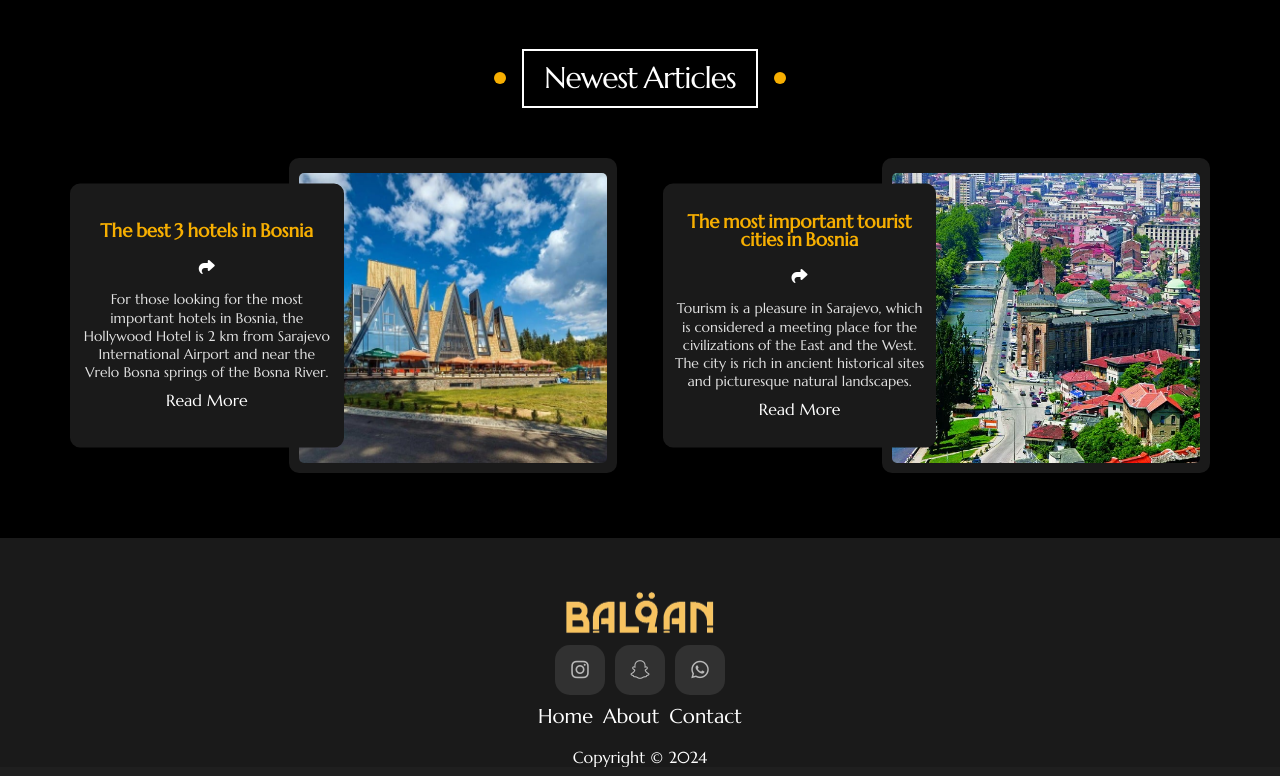
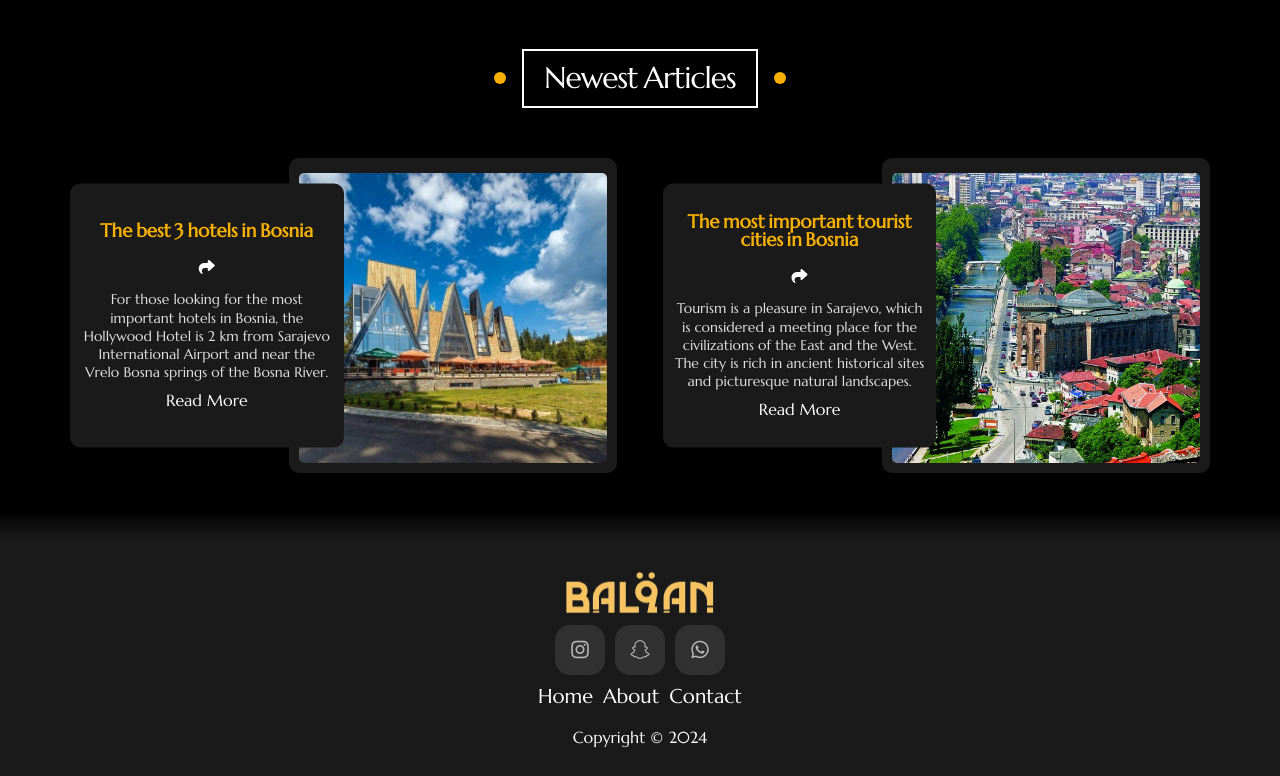
Before and after one commit to IbrahimMohamed9/Balqan, a PHP site: page / in a window 1280 px wide. Shown: the part 3374-4150 px from the top of the page. Run offline with PHP 8.4, Linux system fonts and the light colour scheme.

Commit message:
finish home

```diff
--- a/assets/css/balqan.css
+++ b/assets/css/balqan.css
@@ -987,6 +987,7 @@ header .icons span:hover {
 .articles {
   background-color: var(--secondary-background-color);
   padding: var(--main-padding) 0;
+  mask: linear-gradient(0deg, transparent, white 5%);
 }
 .articles .container {
   display: flex;
@@ -1186,6 +1187,8 @@ footer .container {
   display: flex;
   align-items: center;
   flex-direction: column;
+  margin-top: 30px;
+  margin-bottom: 30px;
 }
 footer .row .image img {
   max-width: 150px;
--- a/index.html
+++ b/index.html
@@ -427,7 +427,7 @@
       </div>
     </div>
     <!-- End Tourist-Images -->
-    <div class="articles new-section">
+    <div class="articles">
       <h2 class="main-title">newest articles</h2>
       <div class="container">
         <div class="article">
@@ -597,8 +597,8 @@
             <li><a href="">Contact</a></li>
           </ul>
         </div>
+        <p>Copyright &#169; 2024</p>
       </div>
-      <p>Copyright &#169; 2024</p>
     </footer>
     <!-- End Footer -->
     <!-- JavaScript -->
```
